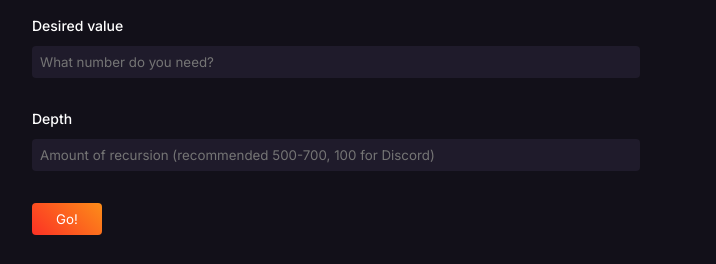
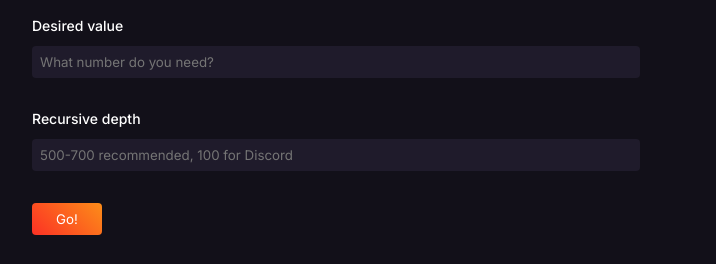
Before and after one commit to Axolteo/axolteo.github.io, a plain HTML site: page EquGen/index.html in a window 1280 px wide. Shown: the part 92-356 px from the top of the page, 0-716 px from the left. Drawn offline with nearby package versions, Linux system fonts and the light colour scheme.

Commit message:
fix depth label

```diff
--- a/EquGen/index.html
+++ b/EquGen/index.html
@@ -28,8 +28,8 @@
                 <input type="number" id="goal" placeholder="What number do you need?">
             </div>
             <div class="input">
-                <p>Depth</p>
-                <input type="number" id="dep" placeholder="Amount of recursion (recommended 500-700, 100 for Discord)">
+                <p>Recursive depth</p>
+                <input type="number" id="dep" placeholder="500-700 recommended, 100 for Discord">
             </div>
             <button type="button" onclick="clicked()">Go!</button>
             <div class="input">
```
